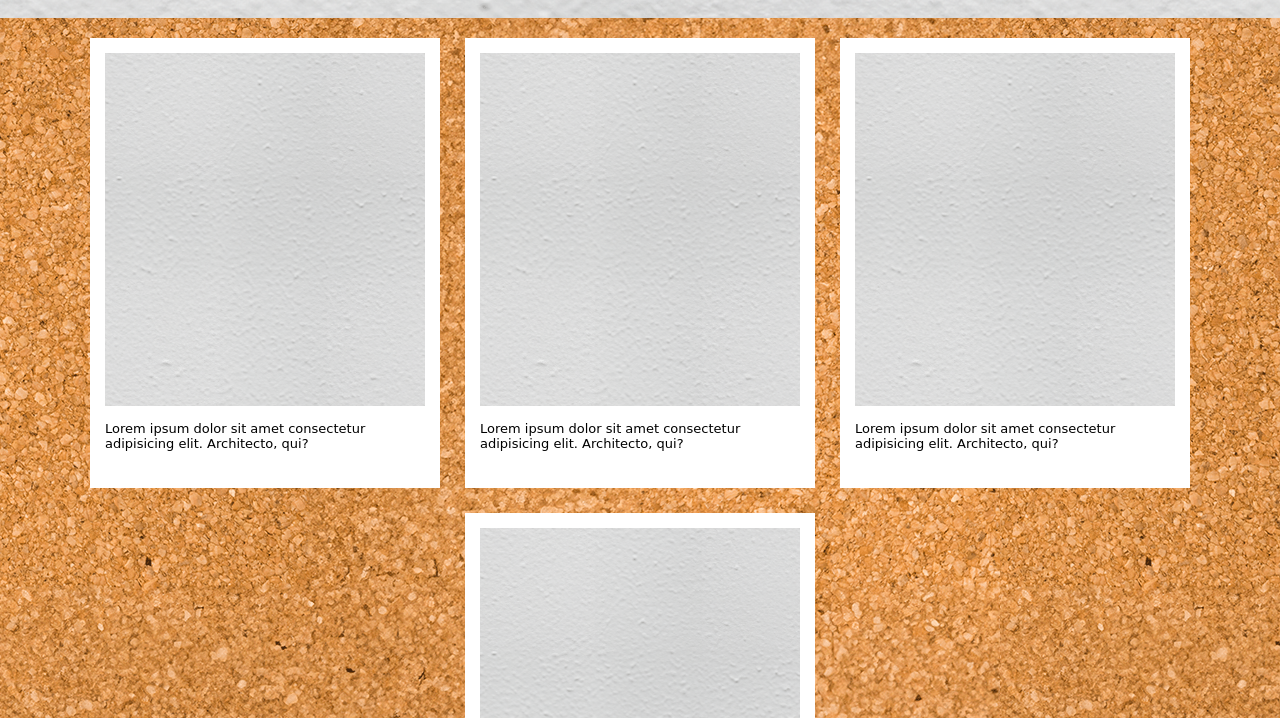
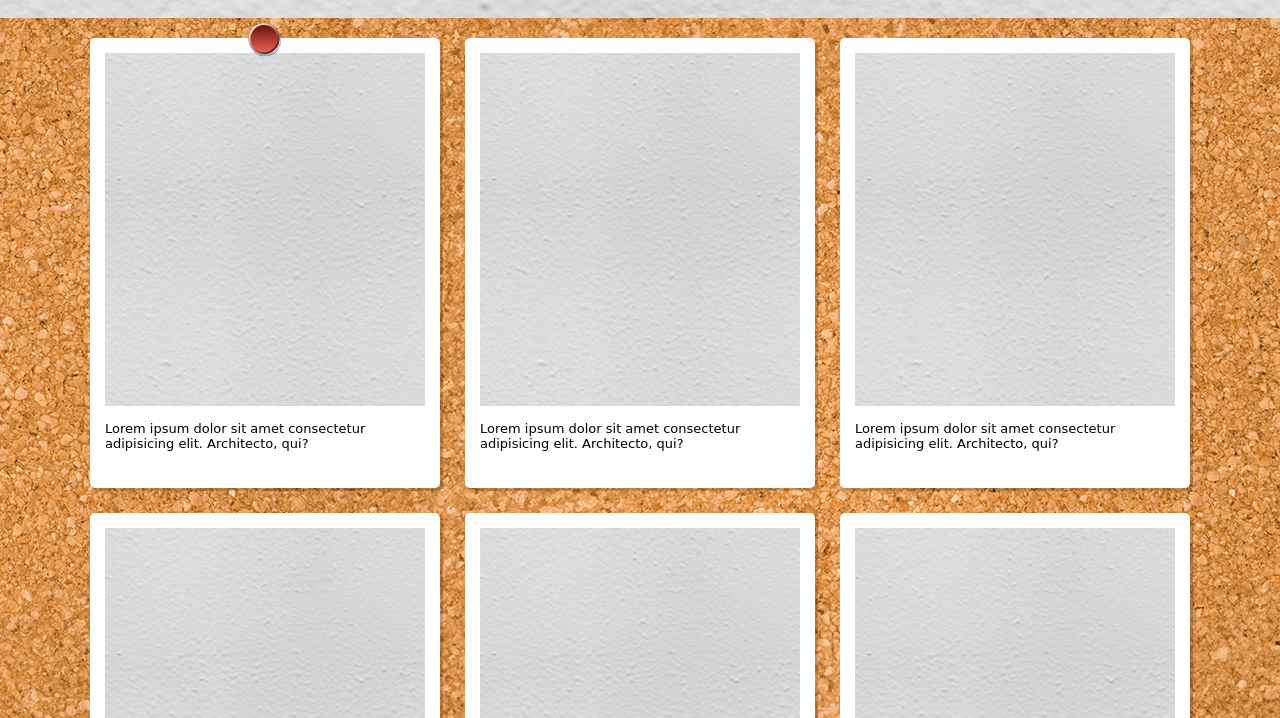
Before and after one commit to RaffaelePellegrino/js-photo-blog, a plain HTML site: page index.html in a window 1280 px wide. Shown: the part 82-800 px from the top of the page. Drawn offline with Linux system fonts and the light colour scheme; a web font is replaced by a local one.

Commit message:
messo timere alle transition e messo il pin alle card

```diff
--- a/index.html
+++ b/index.html
@@ -20,6 +20,17 @@
         <div class="contenitore">
             <div class="contenitore-card">
                 <div class="card">
+                    <div class="pin">
+                        <img src="img/pin.svg" class="pin-obj">
+                    </div>
+                    <img src="img/wall.png" alt="">
+                    <figcaption>Lorem ipsum dolor sit amet consectetur adipisicing elit. Architecto, qui?</figcaption>
+                </div>
+                <div class="card">
+                    <img src="img/wall.png" alt="">
+                    <figcaption>Lorem ipsum dolor sit amet consectetur adipisicing elit. Architecto, qui?</figcaption>
+                </div>
+                <div class="card">
                     <img src="img/wall.png" alt="">
                     <figcaption>Lorem ipsum dolor sit amet consectetur adipisicing elit. Architecto, qui?</figcaption>
                 </div>
--- a/style.css
+++ b/style.css
@@ -45,12 +45,22 @@ body{
     height: 450px;
     display: flex;
     flex-direction: column;
+    border-radius: 5px;
+    position: relative;
+    box-shadow:  3px 3px rgba(0, 0, 0,0.2);
 }
-
+.card:hover{
+    cursor: pointer;
+    transform: rotate(-15deg);
+    transition: transform 2s ease, box-shadow 0.5s ease;
+    z-index: 100;
+    box-shadow: 8px 8px rgba(0, 0, 0,0.2);
+}
 .card img{
     height: 85%;
     padding: 15px;
     object-fit: cover;
+    border-radius: 10px;
 }
 
 .card figcaption{
@@ -58,3 +68,15 @@ body{
     padding: 0px 15px;
     font-size: 13px;
 }
+.card:hover .pin{
+    visibility: hidden;
+}
+.pin{
+    position: absolute;
+    top: -30px;
+    left: 175px;
+    transform: translateX(-50%);
+}
+.pin-obj{
+    width: 65px;
+}
```
